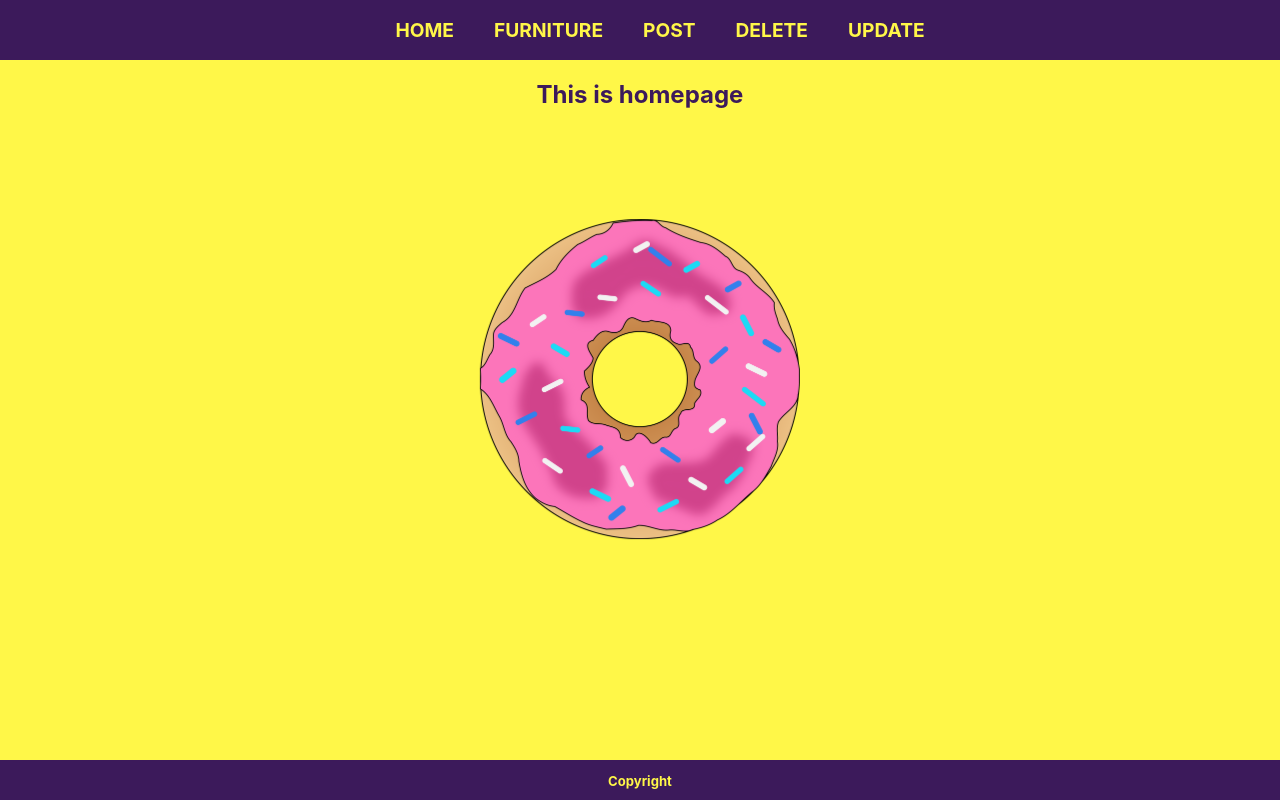
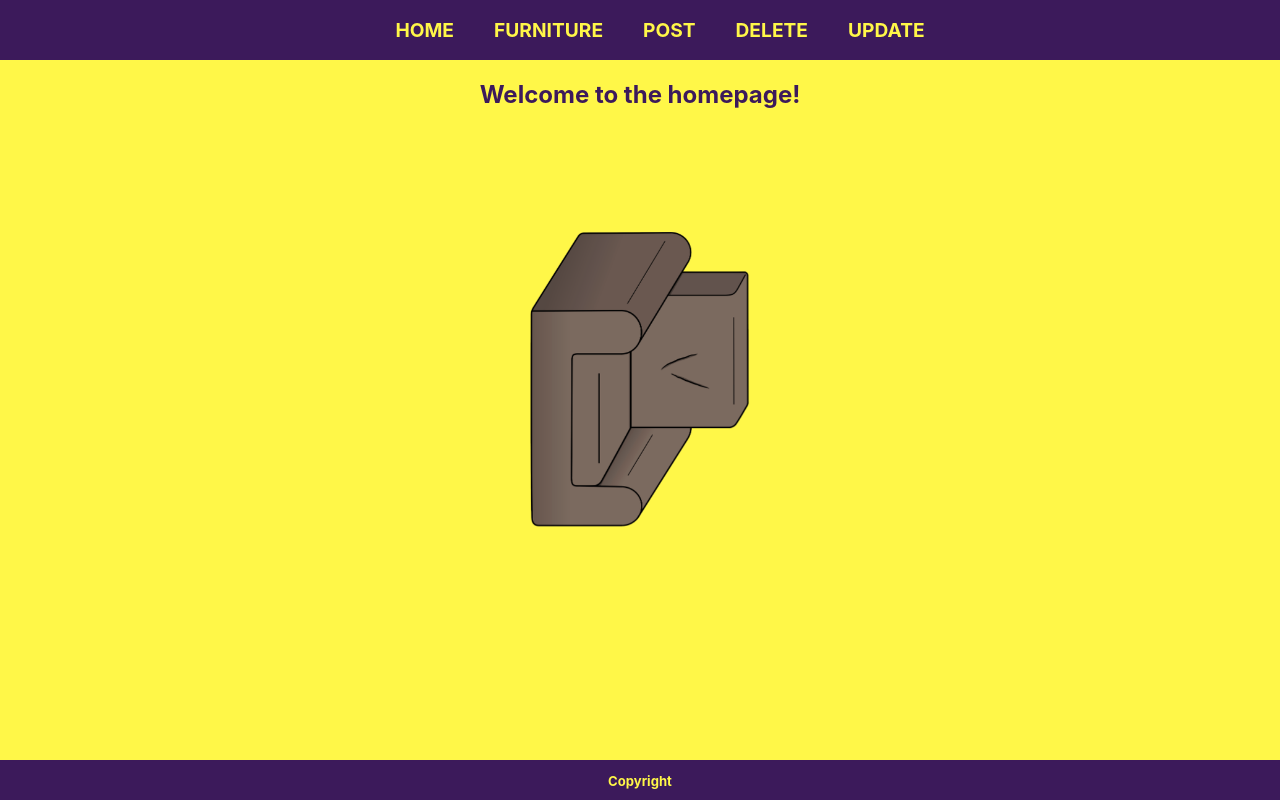
Before and after one commit to stommi/reactFetchFullCrudFront, a React (Create React App) app: page / in a window 1280 px wide. Built offline with nearby package versions, Linux system fonts and the light colour scheme.

Commit message:
minor fixes css and inputs

```diff
--- a/src/components/DeleteFurniture.js
+++ b/src/components/DeleteFurniture.js
@@ -41,7 +41,7 @@ class DeleteFurniture extends Component {
                 <form onSubmit={this.handleSubmit}>
                     <input
                         className="CrudInput"
-                        type="text"
+                        type="number"
                         name="id"
                         value={this.state.id}
                         onChange={this.handleChange}
--- a/src/components/Furniture.js
+++ b/src/components/Furniture.js
@@ -23,7 +23,7 @@ class Furniture extends Component {
         const allFurniture = this.state.furniture.map((item) => <FurnitureUnit key={item.id} furniture={item}/>)
 
         return (
-            <div>
+            <div className="AllFurniture">
                 <h2>All furniture</h2>
                 <hr/>
                 {allFurniture}
--- a/src/components/Home.js
+++ b/src/components/Home.js
@@ -1,11 +1,11 @@
 import React, {Component} from 'react';
-import logo from '../pictures/donut.png'
+import logo from '../pictures/sofa-cartoon.png'
 
 class Home extends Component {
     render() {
         return (
             <div>
-                <h2>This is homepage</h2>
+                <h2>Welcome to the homepage!</h2>
                 <img src={logo} className="App-logo" alt="logo"/>
             </div>
         );
--- a/src/styles/TopPanel.css
+++ b/src/styles/TopPanel.css
@@ -46,3 +46,7 @@
     width: 100%;
     overflow: scroll;
 }
+
+.AllFurniture {
+    padding-bottom: 120px;
+}
```
Also changed, not shown: src/pictures/sofa-cartoon.png (added).
